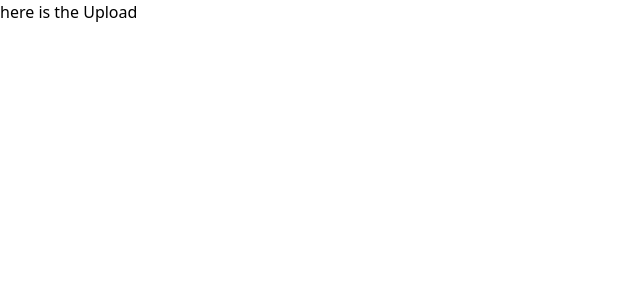
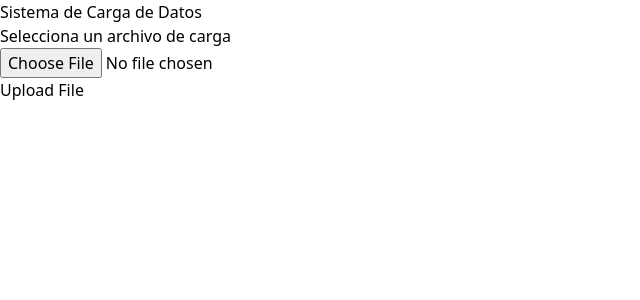
Before and after one commit to AYolimaArias/CSVShield-FRONT, a React (Vite) app: page /upload in a window 1280 px wide. Shown: the top 300 px of the page, without its empty margins (0-640 px from the left). Built offline with nearby package versions, Linux system fonts and the light colour scheme.

Commit message:
[ADD] form to upload the file implemented

```diff
--- a/src/components/Authenticated/Authenticated.jsx
+++ b/src/components/Authenticated/Authenticated.jsx
@@ -1,3 +1,52 @@
-export const Authenticated = () => {
-  return <div>Authenticated</div>;
+import React from "react";
+import { uploadCSVFile } from "../../services/upload";
+
+const Authenticated = () => {
+  const [status, setStatus] = React.useState("idle");
+  const [file, setFile] = React.useState([]);
+  const [selectedFile, setSelectedFile] = React.useState(null);
+
+  async function handleSubmit(event) {
+    event.preventDefault();
+    const formData = new FormData(event.target);
+    const fileData = Object.fromEntries(formData.entries());
+
+    try {
+      setStatus("loading");
+      const newFile = await uploadCSVFile(fileData);
+      setFile([...file, newFile]);
+      setStatus("success");
+    } catch (error) {
+      console.error("Error to upload the file", error);
+      setStatus("error");
+    }
+  }
+
+  const isLoading = status === "loading";
+
+  return (
+    <div>
+      <h1>Sistema de Carga de Datos</h1>
+      <div>
+        <form onSubmit={handleSubmit}>
+          <div>
+            <div>Selecciona un archivo de carga</div>
+            <input
+              id="file"
+              type="file"
+              name="file"
+              value={selectedFile}
+              onChange={(e) => setSelectedFile(e.target.files[0])}
+              required
+            />
+          </div>
+          <button type="submit" disabled={isLoading}>
+            {" "}
+            {isLoading ? "Loading..." : "Upload File"}
+          </button>
+        </form>
+      </div>
+    </div>
+  );
 };
+export default Authenticated;
--- a/src/main.jsx
+++ b/src/main.jsx
@@ -7,6 +7,7 @@ import Login from "./routes/Login";
 import ErrorPage from "./errors/error-page";
 import { Root } from "./routes/root";
 import { Signup } from "./routes/signup";
+import { Upload } from "./routes/upload";
 
 const router = createBrowserRouter([
   {
@@ -26,7 +27,7 @@ const router = createBrowserRouter([
   },
   {
     path: "/upload",
-    element: <div>here is the Upload</div>,
+    element: <Upload />,
   },
 ]);
 
--- /dev/null
+++ b/src/routes/upload.jsx
@@ -0,0 +1,9 @@
+import Authenticated from "../components/Authenticated/Authenticated";
+
+export const Upload = () => {
+  return (
+    <div>
+      <Authenticated />
+    </div>
+  );
+};
```
